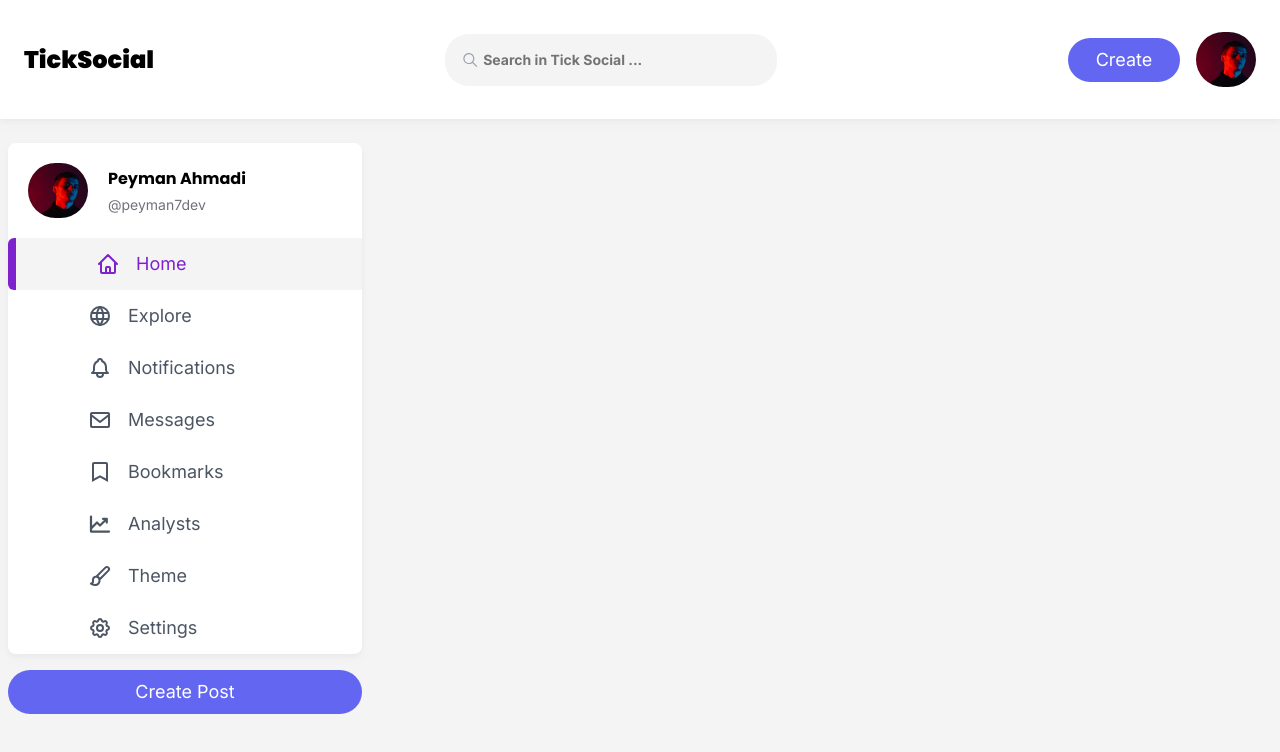
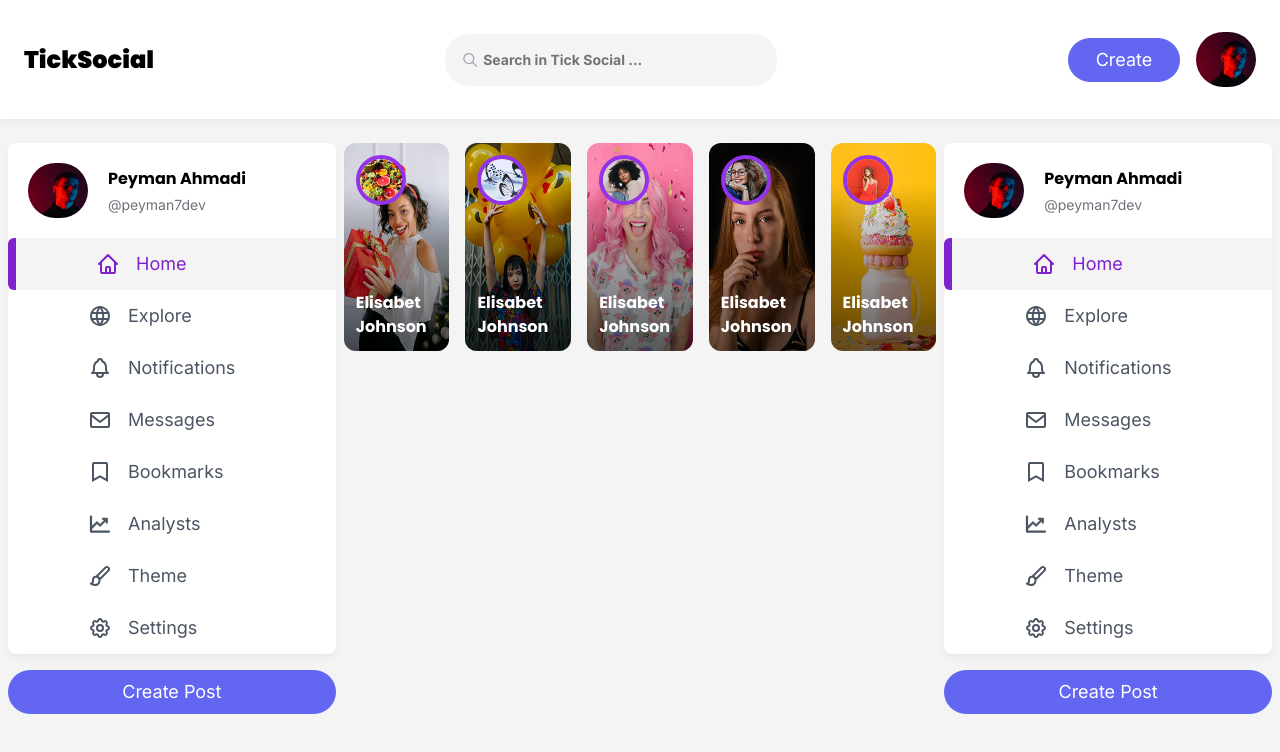
Before and after one commit to naziwebdev/social-front, a Next.js app: page / in a window 1280 px wide. Shown: the top 752 px of the page. Built offline with nearby package versions, Linux system fonts and the light colour scheme.

Commit message:
Create story box

```diff
--- a/src/app/globals.css
+++ b/src/app/globals.css
@@ -46,7 +46,9 @@
     src: url(/fonts/Poppins/Poppins-Thin.ttf) format(truetype);
   }
 
-  *,*::before,*::after{
+  *,
+  *::before,
+  *::after {
     margin: 0;
     padding: 0;
     box-sizing: border-box;
@@ -54,6 +56,17 @@
 
   body {
     background-color: #f4f4f5;
-    font-family:poppins-regular;
+    font-family: poppins-regular;
   }
 }
+
+@layer utilities {
+  .gradient {
+    background: linear-gradient(
+      to bottom,
+      transparent 20%,
+      rgba(0, 0, 0, 0.3) 50%,
+      rgba(0, 0, 0, 0.6) 100%
+    );
+  }
+}
--- a/src/app/page.js
+++ b/src/app/page.js
@@ -1,11 +1,14 @@
 import Header from "@/components/modules/Header"
 import Sidebar from "@/components/modules/Sidebar"
+import HomeContent from "@/components/templates/Home/HomeContent"
 
 export default function Home() {
   return (
    <div>
    <Header/>
-    <main className="flex justify-between gap-x-10 mt-6">
+    <main className="flex justify-between mt-6">
+     <Sidebar/>
+     <HomeContent/>
      <Sidebar/>
     </main>
    </div>
--- /dev/null
+++ b/src/components/templates/Home/HomeContent.js
@@ -0,0 +1,14 @@
+import StoryBox from "./StoryBox";
+
+
+export default function HomeContent() {
+  return <div className="w-1/2">
+    <div className="flex items-center justify-between gap-x-4">
+        <StoryBox href={'/images/story-1.jpg'} avatar={'/images/profile-13.jpg'}/>
+        <StoryBox href={'/images/story-2.jpg'} avatar={'/images/profile-2.jpg'}/>
+        <StoryBox href={'/images/story-3.jpg'} avatar={'/images/profile-3.jpg'}/>
+        <StoryBox href={'/images/story-4.jpg'} avatar={'/images/profile-4.jpg'}/>
+        <StoryBox href={'/images/story-5.jpg'} avatar={'/images/profile-5.jpg'}/>
+    </div>
+  </div>;
+}
--- /dev/null
+++ b/src/components/templates/Home/StoryBox.js
@@ -0,0 +1,27 @@
+import Image from "next/image";
+
+export default function StoryBox({ href, avatar }) {
+  return (
+    <div className="relative w-full rounded-xl h-52 z-50">
+      <Image
+        src={href}
+        width={100}
+        height={100}
+        alt="story"
+        className="w-full h-full rounded-xl gradient"
+      />
+      <div className="absolute top-3 left-3 z-40 w-[50px]  h-[50px] rounded-full border-4 border-purple-600">
+        <Image
+          src={avatar}
+          width={100}
+          height={100}
+          alt="story"
+          className="w-full h-full rounded-full"
+        />
+      </div>
+      <div className="w-full h-full flex items-end gradient  absolute bottom-0  rounded-b-xl left-0 z-30">
+        <p className="text-white font-poppins-bold p-3">Elisabet Johnson</p>
+      </div>
+    </div>
+  );
+}
```
